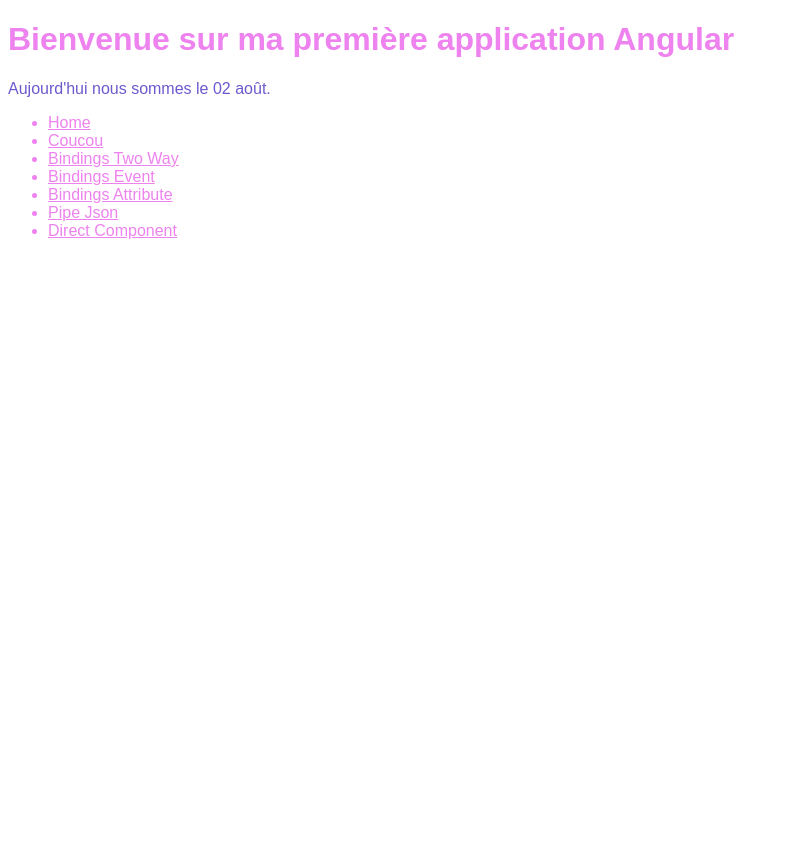
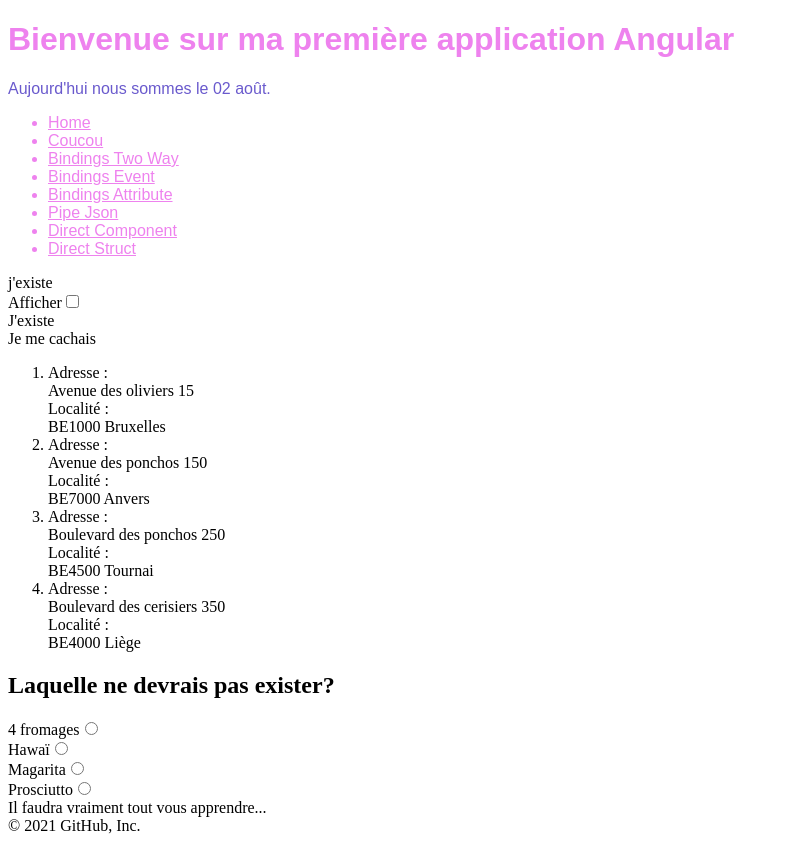
Before and after one commit to Tiilia/angular-first-app, an Angular app: page /direct-struct in a window 1280 px wide. Before the commit this address led to /. Shown: the whole page, without its empty margins (0-790 px from the left). Before the commit the page ends 800 px from the top, so only its background shows below. Built offline with nearby package versions, Linux system fonts and the light colour scheme.

Commit message:
direct struct

```diff
--- a/src/app/app-routing.module.ts
+++ b/src/app/app-routing.module.ts
@@ -1,3 +1,4 @@
+import { DirectStructComponent } from './components/direct-struct/direct-struct.component';
 import { DirectCompComponent } from './components/direct-comp/direct-comp.component';
 import { PipesJsonComponent } from './components/pipes-json/pipes-json.component';
 import { BindingTwoWayComponent } from './components/binding-two-way/binding-two-way.component';
@@ -19,6 +20,7 @@
   { path: "attribute", component: BindingAttributeComponent },
   { path: "pipe-json", component: PipesJsonComponent },
   { path: "direct-comp", component: DirectCompComponent },
+  { path: "direct-struct", component: DirectStructComponent },
 ];
 
 @NgModule({
--- a/src/app/app.component.html
+++ b/src/app/app.component.html
@@ -43,6 +43,11 @@
         <div>Direct Component</div>
       </a>
     </li>
+    <li>
+      <a routerLink="/direct-struct">
+        <div>Direct Struct</div>
+      </a>
+    </li>
   </ul>
 </nav>
 <router-outlet></router-outlet>
--- a/src/app/app.module.ts
+++ b/src/app/app.module.ts
@@ -13,6 +13,7 @@
 import { FrenchMonthPipe } from './pipes/french-month.pipe';
 import { PipesJsonComponent } from './components/pipes-json/pipes-json.component';
 import { DirectCompComponent } from './components/direct-comp/direct-comp.component';
+import { DirectStructComponent } from './components/direct-struct/direct-struct.component';
 
 @NgModule({
   declarations: [
@@ -24,7 +25,8 @@
     PipesDateComponent,
     FrenchMonthPipe,
     PipesJsonComponent,
-    DirectCompComponent
+    DirectCompComponent,
+    DirectStructComponent
   ],
   imports: [
     BrowserModule,
--- /dev/null
+++ b/src/app/components/direct-struct/direct-struct.component.html
@@ -0,0 +1,58 @@
+<div *ngIf="true">j'existe</div>
+<div *ngIf="false">je n'existe pas</div>
+
+<div [hidden]="true">j'existe mais je me cache</div>
+
+<label>Afficher</label><input type="checkbox" [(ngModel)]="show">
+<div *ngIf="!show">J'existe</div>
+<div [hidden]="show">Je me cachais</div>
+
+<ng-container *ngIf="show">
+  <dl>
+    <!-- <dl> = definition list :  est une liste de définitions  -->
+    <ng-container *ngFor="let monAddress of addresses">
+      <dt>Adresse :</dt> <!-- <dt> = definition term : le titre de la définition -->
+      <dd>{{monAddress.Rue}} {{monAddress.Numero}}</dd>
+      <!-- <dd> = definition definition : la définition en rapport avec le definition term -->
+      <dt>Localité : </dt>
+      <dd>{{monAddress.CodePostal}} {{monAddress.Localite}}</dd>
+    </ng-container>
+  </dl>
+</ng-container>
+<ng-container *ngIf="!show">
+  <ol>
+    <ng-container *ngFor="let monAddress of addresses">
+      <li>
+        <div>Adresse :</div>
+        <div>{{monAddress.Rue}} {{monAddress.Numero}}</div>
+        <div>Localité : </div>
+        <div>{{monAddress.CodePostal}} {{monAddress.Localite}}</div>
+      </li>
+    </ng-container>
+  </ol>
+</ng-container>
+
+<h2>Laquelle ne devrais pas exister?</h2>
+<div>
+  <label for="4fromages">4 fromages</label>
+  <input id="4fromages" value="4fromages" type="radio" name="pizza" [(ngModel)]="pizza">
+</div>
+<div>
+  <label for="hawaii">Hawaï</label>
+  <input id="hawaii" value="hawaii" type="radio" name="pizza" [(ngModel)]="pizza">
+</div>
+<div>
+  <label for="magarita">Magarita</label>
+  <input id="magarita" value="magarita" type="radio" name="pizza" [(ngModel)]="pizza">
+</div>
+<div>
+  <label for="prosciutto">Prosciutto</label>
+  <input id="prosciutto" value="prosciutto" type="radio" name="pizza" [(ngModel)]="pizza">
+</div>
+
+<ng-container [ngSwitch]="pizza">
+  <div *ngSwitchCase="'hawaii'">Vous avez bon goût!</div>
+  <div *ngSwitchCase="'magarita'">Cela se discute...</div>
+  <div *ngSwitchDefault>Il faudra vraiment tout vous apprendre...</div>
+</ng-container>
+© 2021 GitHub, Inc.
--- /dev/null
+++ b/src/app/components/direct-struct/direct-struct.component.ts
@@ -0,0 +1,51 @@
+import { Address } from './../../models/address';
+import { Component, OnInit } from '@angular/core';
+
+@Component({
+  selector: 'app-direct-struct',
+  templateUrl: './direct-struct.component.html',
+  styleUrls: ['./direct-struct.component.scss']
+})
+export class DirectStructComponent implements OnInit {
+
+  public show: boolean = false;
+
+  public addresses: Address[] = [];
+  public pizza: string = "";
+
+  constructor() {
+    this.addresses.push({
+      Numero: "15",
+      Rue: "Avenue des oliviers",
+      Localite: "Bruxelles",
+      CodePostal: "BE1000",
+      Pays: "Belgique"
+    })
+    this.addresses.push({
+      Numero: "150",
+      Rue: "Avenue des ponchos",
+      Localite: "Anvers",
+      CodePostal: "BE7000",
+      Pays: "Belgique"
+    })
+    this.addresses.push({
+      Numero: "250",
+      Rue: "Boulevard des ponchos",
+      Localite: "Tournai",
+      CodePostal: "BE4500",
+      Pays: "Belgique"
+    })
+    this.addresses.push({
+      Numero: "350",
+      Rue: "Boulevard des cerisiers",
+      Localite: "Liège",
+      CodePostal: "BE4000",
+      Pays: "Belgique"
+    })
+
+  }
+
+  ngOnInit(): void {
+  }
+
+}
```
Also changed, not shown: src/app/components/direct-struct/direct-struct.component.scss (added).
